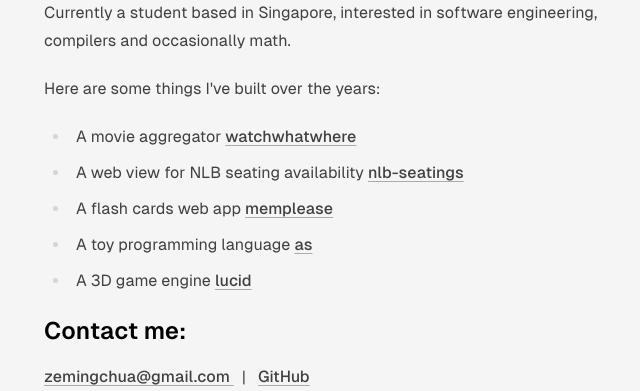
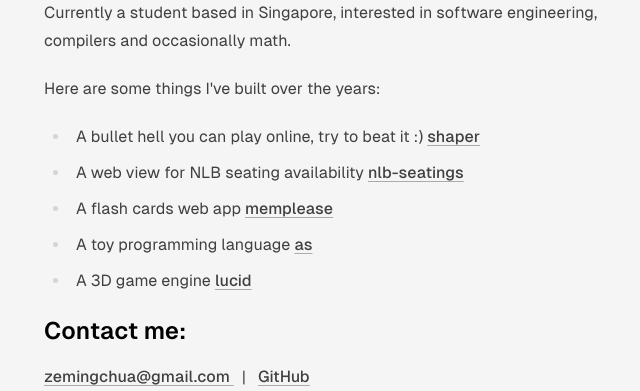
Before and after one commit to lczm/lczm.github.io, an Astro site: page / in a window 1280 px wide. Shown: the part 409-800 px from the top of the page, without its empty margins (288-928 px from the left). Built offline with nearby package versions, Linux system fonts and the light colour scheme; Astro itself is replaced by a stand-in of ours.

Commit message:
update bio

```diff
--- a/src/components/Bio.astro
+++ b/src/components/Bio.astro
@@ -1,6 +1,5 @@
 ---
 import TextLink from "@components/TextLink.astro";
-import { resolvePath } from "@lib/utils";
 
 type Props = {
   small?: boolean;
@@ -19,7 +18,8 @@ const { small } = Astro.props;
   </span>
 
   <ul>
-    <li>A movie aggregator <TextLink href="https://lczm.github.io/watchwhatwhere">watchwhatwhere</TextLink></li>
+    <li>A bullet hell you can play online, try to beat it :) <TextLink href="https://lczm.github.io/shaper">shaper</TextLink></li>
+    <!-- <li>A movie aggregator <TextLink href="https://lczm.github.io/watchwhatwhere">watchwhatwhere</TextLink></li> -->
     <li>A web view for NLB seating availability <TextLink href="https://lczm.github.io/nlb-seatings">nlb-seatings</TextLink></li>
     <li>A flash cards web app <TextLink href="https://lczm.github.io/memplease">memplease</TextLink></li>
     <li>A toy programming language <TextLink href="https://github.com/lczm/as">as</TextLink></li>
```
